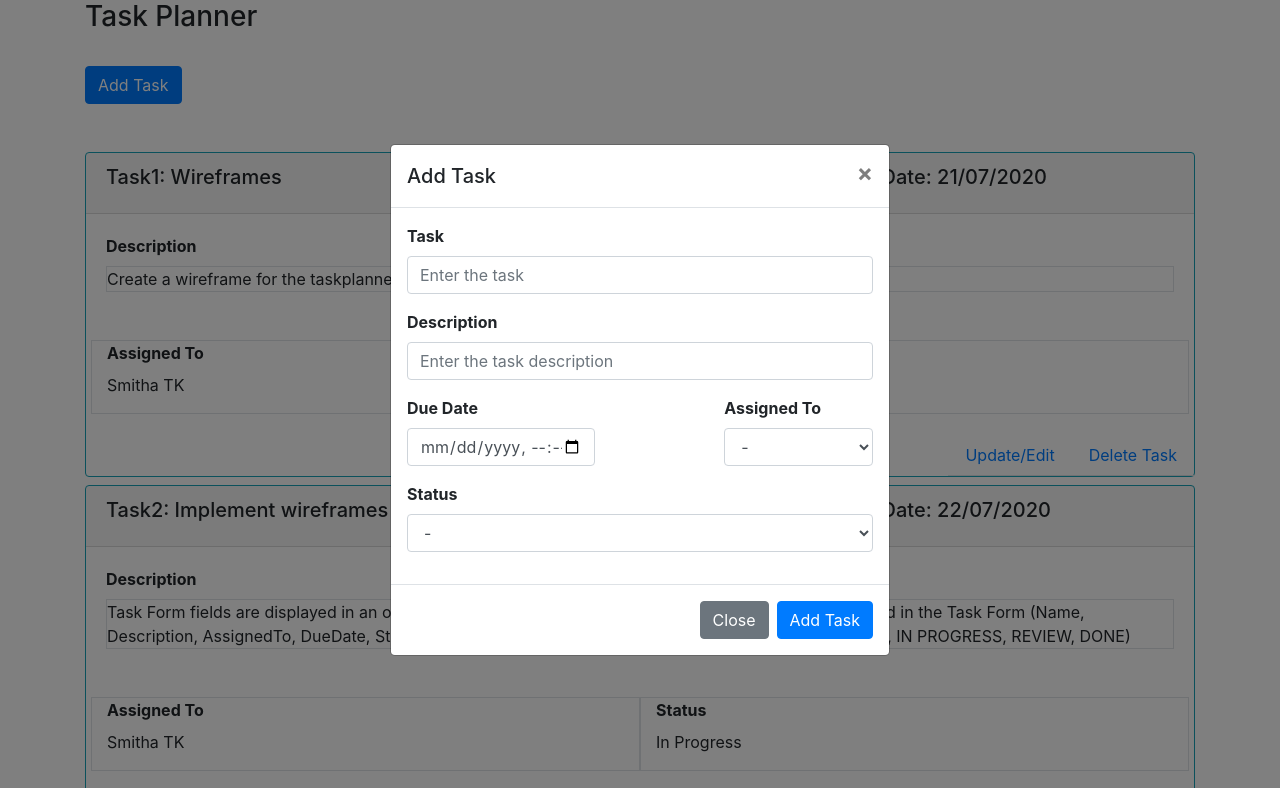
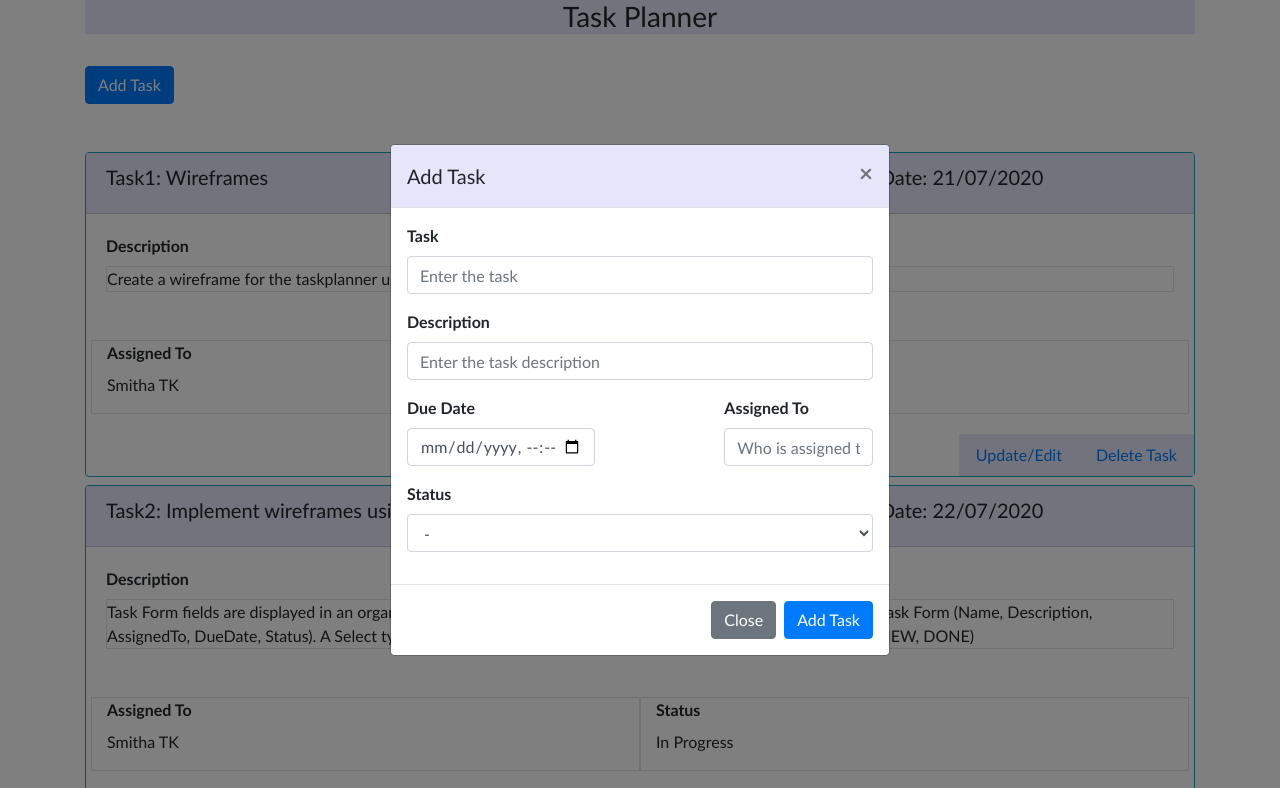
Before and after one commit to smitha7-au/GenProject, a plain HTML site: page index.html in a window 1280 px wide. Both pictures are taken after a click on the button "Add Task". Shown: the top 788 px of the page. Drawn offline with nearby package versions, Linux system fonts and the light colour scheme.

Commit message:
Validation of form is finished

```diff
--- a/app.js
+++ b/app.js
@@ -13,3 +13,5 @@
                 form.classList.add('was-validated');
             }, false);
         });
+    }, false);
+})();
--- a/index.html
+++ b/index.html
@@ -10,7 +10,7 @@
     <!-- Bootstrap CSS -->
     <link rel="stylesheet" href="https://stackpath.bootstrapcdn.com/bootstrap/4.5.0/css/bootstrap.min.css"
         integrity="sha384-9aIt2nRpC12Uk9gS9baDl411NQApFmC26EwAOH8WgZl5MYYxFfc+NcPb1dKGj7Sk" crossorigin="anonymous">
-    <link rel="stylesheet" href="projectstyle.css">
+    <link rel="stylesheet" href="style.css">
     <title>Add Task</title>
 </head>
 
@@ -378,19 +378,28 @@
                                         <label for="inputDate">
                                             <dt>Due Date</dt>
                                         </label>
-                                        <input type="datetime-local" class="form-control" id="inputDate"
-                                            placeholder="dd/mm/yyyy">
+                                        <input id="duedate" type="datetime-local" class="form-control" id="inputDate"
+                                            placeholder="dd/mm/yyyy" required>
+                                        <div class="valid-feedback">
+                                            Due date validated successfully
+                                        </div>
+                                        <div class="invalid-feedback">
+                                            Enter the due date
+                                        </div>
                                     </div>
                                     <div class="form-group col-md-4 offset-3">
                                         <label for="forAssignedTo">
                                             <dt>Assigned To</dt>
                                         </label>
-                                        <select class="form-control" namde="forAssignedTo" id="forAssignedTo" required>
-                                            <option selected disabled value="">-</option>
-                                            <option>12345</option>
-                                            <option>Smitha TK</option>
-                                            <option>Archana N</option>
-                                        </select>
+
+                                        <input id="txtTaskAssigned" type="text" class="form-control"
+                                            pattern=(?=.*[a-z,A-Z]).{8,} placeholder="Who is assigned to" required>
+                                        <div class="valid-feedback">
+                                            Task Assigned To validated successfully
+                                        </div>
+                                        <div class="invalid-feedback">
+                                            Please provide a valid task description with a minimum of '8' characters.
+                                        </div>
                                     </div>
                                 </div>
                                 <div class="form-group">
@@ -419,8 +428,7 @@
         </form>
 
     </div>
-    <!-- <script src="trialapp.js"></script> -->
-    <script src="projectapp.js"></script>
+    <script src="app.js"></script>
 
     <!-- Optional JavaScript -->
     <!-- jQuery first, then Popper.js, then Bootstrap JS -->
```
